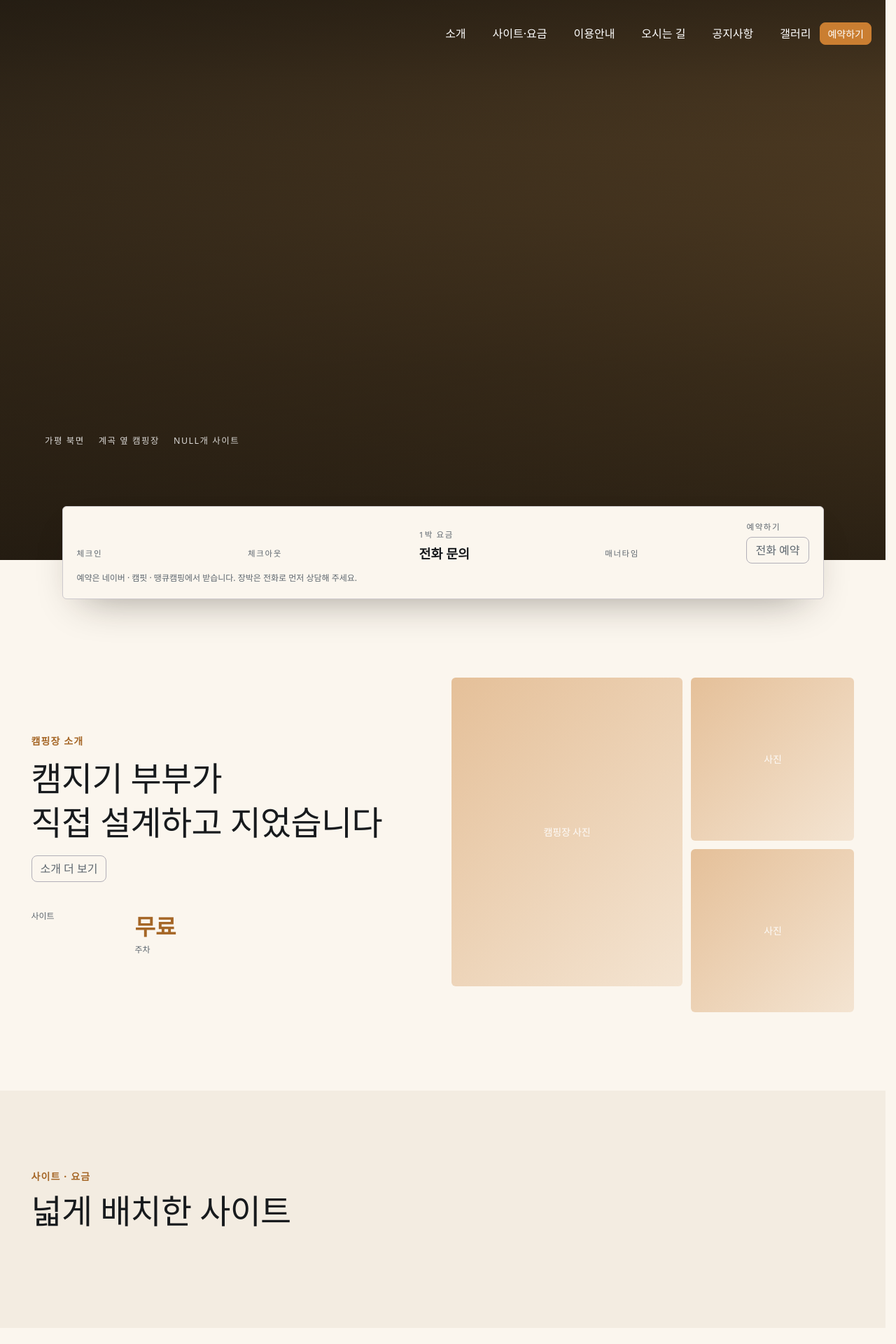
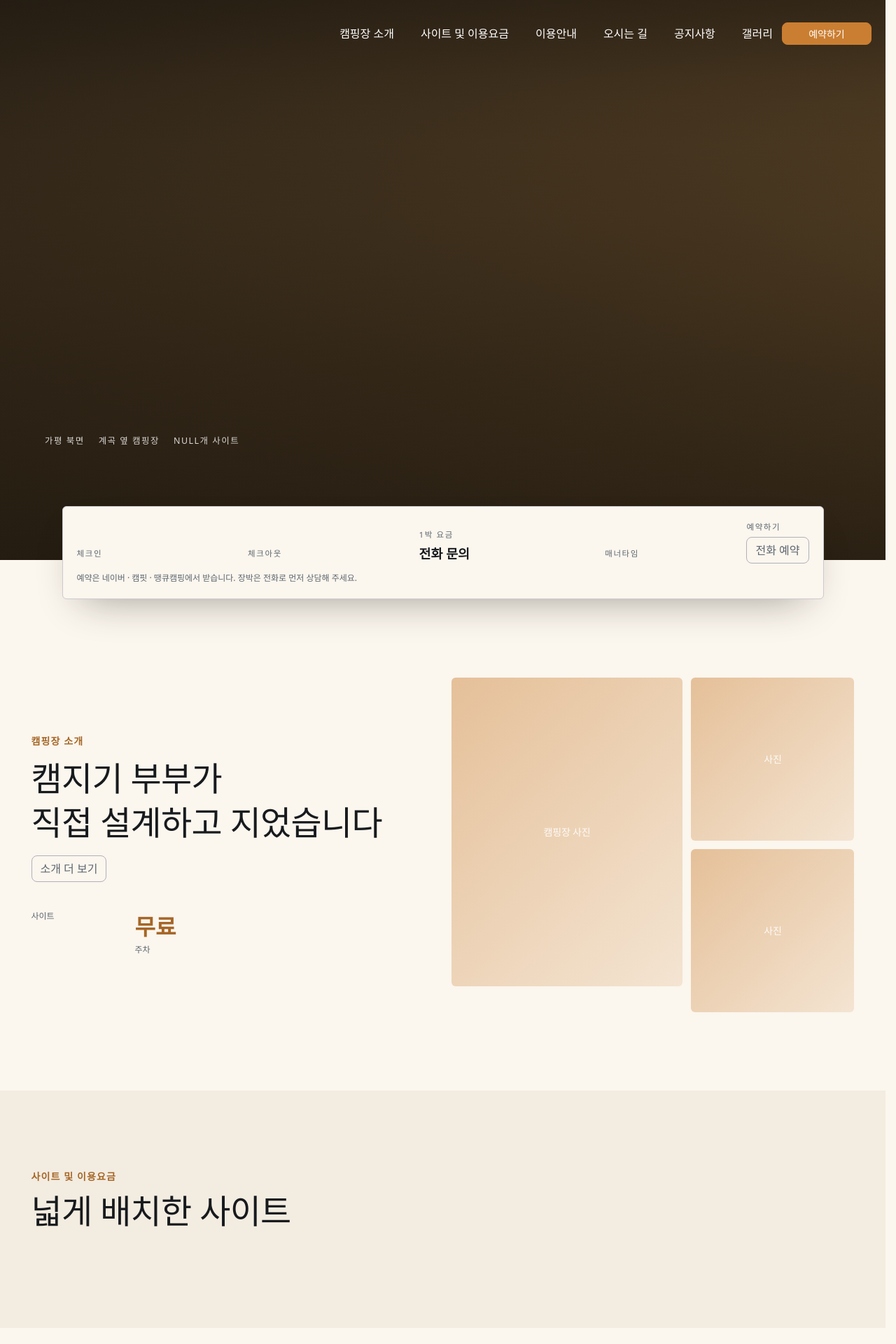
Before and after one commit to bellechanson/england-camping, a Spring app: template src/main/resources/templates/index.html in a window 1280 px wide. Shown: the top 1920 px of the page at 70% size. Run offline with Thymeleaf, Linux system fonts and the light colour scheme; the template is opened without the code that fills it, so the values that code supplies are empty; some of the project's set-up classes (security, data sources, template engines, error pages and the like) are left out, and stand-ins take their place.

Commit message:
fix: 메뉴·페이지 이름 변경 + PC 예약하기 버튼 넓힘 (아빠 요청)
- 소개 → 캠핑장 소개, 사이트·요금 → 사이트 및 이용요금
  (머리글·스크롤 띠·꼬리말 메뉴, 메인 사이트 칸, 사이트·소개 페이지 제목·버튼)
- 머리글·스크롤 띠 예약하기 버튼: PC(992px 이상)에서 최소 너비 8rem

```diff
--- a/src/main/resources/static/assets/css/england.css
+++ b/src/main/resources/static/assets/css/england.css
@@ -1020,3 +1020,14 @@ body:not(.sub-head-page) .site-header.is-stuck {
 .focus-frame.is-fixed {
 	cursor: default;
 }
+
+
+/* ===== 머리글·스크롤 띠의 예약하기 버튼: PC에서만 더 길게 (아빠 요청)
+   폰은 지금 크기가 맞아서 그대로 ===== */
+@media (min-width: 992px) {
+	.header-book-btn {
+		min-width: 8rem;
+		padding-inline: 1.5rem;
+		text-align: center;
+	}
+}
--- a/src/main/resources/templates/fragments/layout.html
+++ b/src/main/resources/templates/fragments/layout.html
@@ -63,8 +63,8 @@
 				</div>
 				<div class="drawer-body mb-3 lg:mb-0">
 					<ul class="nav navbar-nav ms-auto lg:gap-4">
-						<li class="nav-item"><a class="nav-link" th:href="@{/about}">소개</a></li>
-						<li class="nav-item"><a class="nav-link" th:href="@{/sites}">사이트·요금</a></li>
+						<li class="nav-item"><a class="nav-link" th:href="@{/about}">캠핑장 소개</a></li>
+						<li class="nav-item"><a class="nav-link" th:href="@{/sites}">사이트 및 이용요금</a></li>
 						<li class="nav-item"><a class="nav-link" th:href="@{/guide}">이용안내</a></li>
 						<li class="nav-item"><a class="nav-link" th:href="@{/location}">오시는 길</a></li>
 						<li class="nav-item"><a class="nav-link" th:href="@{/notice}">공지사항</a></li>
@@ -84,7 +84,7 @@
 
 			<div class="d-flex align-items-center gap-3 ms-auto">
 				<!-- 어느 페이지에서든 메인의 예약 바로 이동 -->
-				<a class="btn-solid theme-primary btn-sm" href="/#book">예약하기</a>
+				<a class="btn-solid theme-primary btn-sm header-book-btn" href="/#book">예약하기</a>
 				<!-- 다크모드 버튼은 쓰지 않기로 해서 뺌 -->
 				<button class="btn-icon navbar-toggler" type="button" data-bs-toggle="drawer"
 					data-bs-target="#navDrawer" aria-controls="navDrawer" aria-label="메뉴 열기">
@@ -133,8 +133,8 @@
 			<div class="col-6 md:col-2">
 				<p class="fw-semibold fs-sm mb-4">안내</p>
 				<ul class="list-unstyled fs-sm fg-3 mb-0">
-					<li class="mb-3"><a th:href="@{/about}">소개</a></li>
-					<li class="mb-3"><a th:href="@{/sites}">사이트·요금</a></li>
+					<li class="mb-3"><a th:href="@{/about}">캠핑장 소개</a></li>
+					<li class="mb-3"><a th:href="@{/sites}">사이트 및 이용요금</a></li>
 					<li class="mb-3"><a th:href="@{/guide}">이용안내</a></li>
 				</ul>
 			</div>
--- a/src/main/resources/templates/index.html
+++ b/src/main/resources/templates/index.html
@@ -73,15 +73,15 @@
 		<div class="container-fluid px-0 d-flex align-items-center justify-content-between gap-4">
 			<a class="wordmark dock-name" th:href="@{/}" th:text="${settings['CAMP_NAME']}">잉글랜드 캠핑장</a>
 			<nav class="dock-nav" aria-label="메뉴">
-				<a th:href="@{/about}">소개</a>
-				<a th:href="@{/sites}">사이트·요금</a>
+				<a th:href="@{/about}">캠핑장 소개</a>
+				<a th:href="@{/sites}">사이트 및 이용요금</a>
 				<a th:href="@{/guide}">이용안내</a>
 				<a th:href="@{/location}">오시는 길</a>
 				<a th:href="@{/notice}">공지사항</a>
 				<a th:href="@{/gallery}">갤러리</a>
 			</nav>
 			<div class="d-flex align-items-center gap-2">
-				<a class="btn-solid theme-primary btn-sm" href="#book" data-scroll-top>예약하기</a>
+				<a class="btn-solid theme-primary btn-sm header-book-btn" href="#book" data-scroll-top>예약하기</a>
 				<!-- 폰에서만: 머리글과 같은 서랍 메뉴 열기 (넓은 화면에서는 가로 메뉴가 있어서 CSS로 숨김) -->
 				<button class="btn-icon dock-menu-btn" type="button" data-bs-toggle="drawer" data-bs-target="#navDrawer"
 					aria-controls="navDrawer" aria-label="메뉴 열기">
@@ -179,10 +179,10 @@
 			</div>
 		</section>
 
-		<!-- ===== 4. 사이트 · 요금 ===== -->
+		<!-- ===== 4. 사이트 및 이용요금 ===== -->
 		<section class="section bg-2" id="sites">
 			<div class="container">
-				<p class="eyebrow fs-sm fg-primary mb-3">사이트 · 요금</p>
+				<p class="eyebrow fs-sm fg-primary mb-3">사이트 및 이용요금</p>
 				<h2 class="section-title fs-4xl mb-7">넓게 배치한 사이트</h2>
 
 				<div class="row g-7 lg:align-items-center" th:if="${mainType != null}">
@@ -242,7 +242,7 @@
 							<span class="fs-sm" th:text="'전체 ' + ${siteCount} + '개'">전체 22개</span>
 						</div>
 						<p class="fs-xs fg-3 mt-4 mb-5">배치도에서 점선으로 표시된 사이트는 현재 이용할 수 없습니다.</p>
-						<a class="btn-outline theme-secondary" th:href="@{/sites}">사이트 · 요금 자세히 보기</a>
+						<a class="btn-outline theme-secondary" th:href="@{/sites}">사이트 및 이용요금 자세히 보기</a>
 					</div>
 				</div>
 			</div>
--- a/src/main/resources/templates/pages/about.html
+++ b/src/main/resources/templates/pages/about.html
@@ -1,7 +1,7 @@
 <!DOCTYPE html>
 <html lang="ko" data-bs-theme="light" xmlns:th="http://www.thymeleaf.org">
 
-<head th:replace="~{fragments/layout :: head(${'소개 | ' + settings['CAMP_NAME']})}"></head>
+<head th:replace="~{fragments/layout :: head(${'캠핑장 소개 | ' + settings['CAMP_NAME']})}"></head>
 <!-- sub-head-page: 머리글 글자를 진한 색으로 (밝은 배경용) -->
 
 <body class="sub-head-page">
@@ -22,7 +22,7 @@
 						</p>
 						<div class="d-flex flex-wrap gap-3 mt-6">
 							<a class="btn-solid theme-primary" href="/#book">예약하기</a>
-							<a class="btn-outline theme-secondary" th:href="@{/sites}">사이트 · 요금 보기</a>
+							<a class="btn-outline theme-secondary" th:href="@{/sites}">사이트 및 이용요금 보기</a>
 						</div>
 					</div>
 					<!-- 사진 3칸: 메인 소개 칸과 같은 배치
--- a/src/main/resources/templates/pages/sites.html
+++ b/src/main/resources/templates/pages/sites.html
@@ -1,7 +1,7 @@
 <!DOCTYPE html>
 <html lang="ko" data-bs-theme="light" xmlns:th="http://www.thymeleaf.org">
 
-<head th:replace="~{fragments/layout :: head(${'사이트 · 요금 | ' + settings['CAMP_NAME']})}"></head>
+<head th:replace="~{fragments/layout :: head(${'사이트 및 이용요금 | ' + settings['CAMP_NAME']})}"></head>
 
 <body class="sub-head-page">
 
@@ -9,7 +9,7 @@
 	<header th:replace="~{fragments/layout :: header}"></header>
 
 	<div
-		th:replace="~{fragments/layout :: subhead('사이트 · 요금', '사이트와 요금 안내', ${'요금은 1박 기준입니다. ' + settings['PEAK_SEASON_INFO']})}">
+		th:replace="~{fragments/layout :: subhead('사이트 및 이용요금', '사이트 및 이용요금 안내', ${'요금은 1박 기준입니다. ' + settings['PEAK_SEASON_INFO']})}">
 	</div>
 
 	<main id="main">
```
